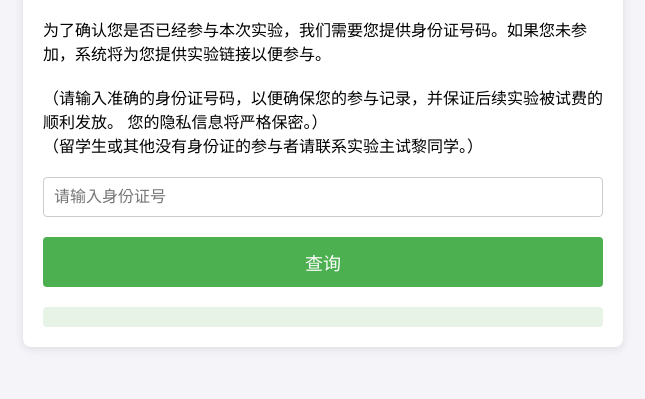
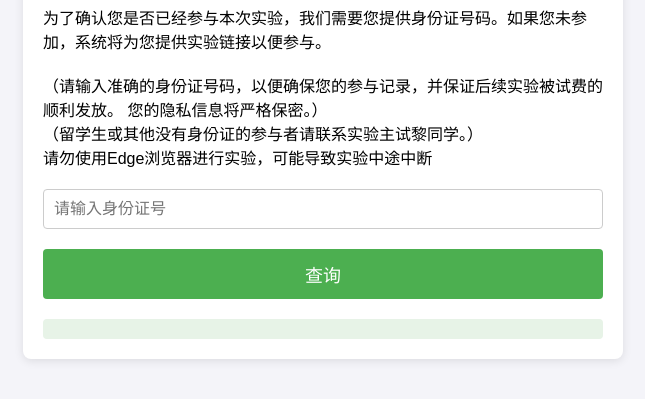
Before and after one commit to RisingSun213/ParOnlineCheck, a plain HTML site: page index.html in a window 1280 px wide. Shown: the part 273-672 px from the top of the page, without its empty margins (317-962 px from the left). Drawn offline with Linux system fonts and the light colour scheme.

Commit message:
Update index.html

```diff
--- a/index.html
+++ b/index.html
@@ -23,6 +23,7 @@
                 <p class="spacer"></p>
                 <p>    （请输入准确的身份证号码，以便确保您的参与记录，并保证后续实验被试费的顺利发放。 您的隐私信息将严格保密。）</p>
             <p>    （留学生或其他没有身份证的参与者请联系实验主试黎同学。）</p>
+            <p>   请勿使用Edge浏览器进行实验，可能导致实验中途中断 </p>
 
 
 
```
